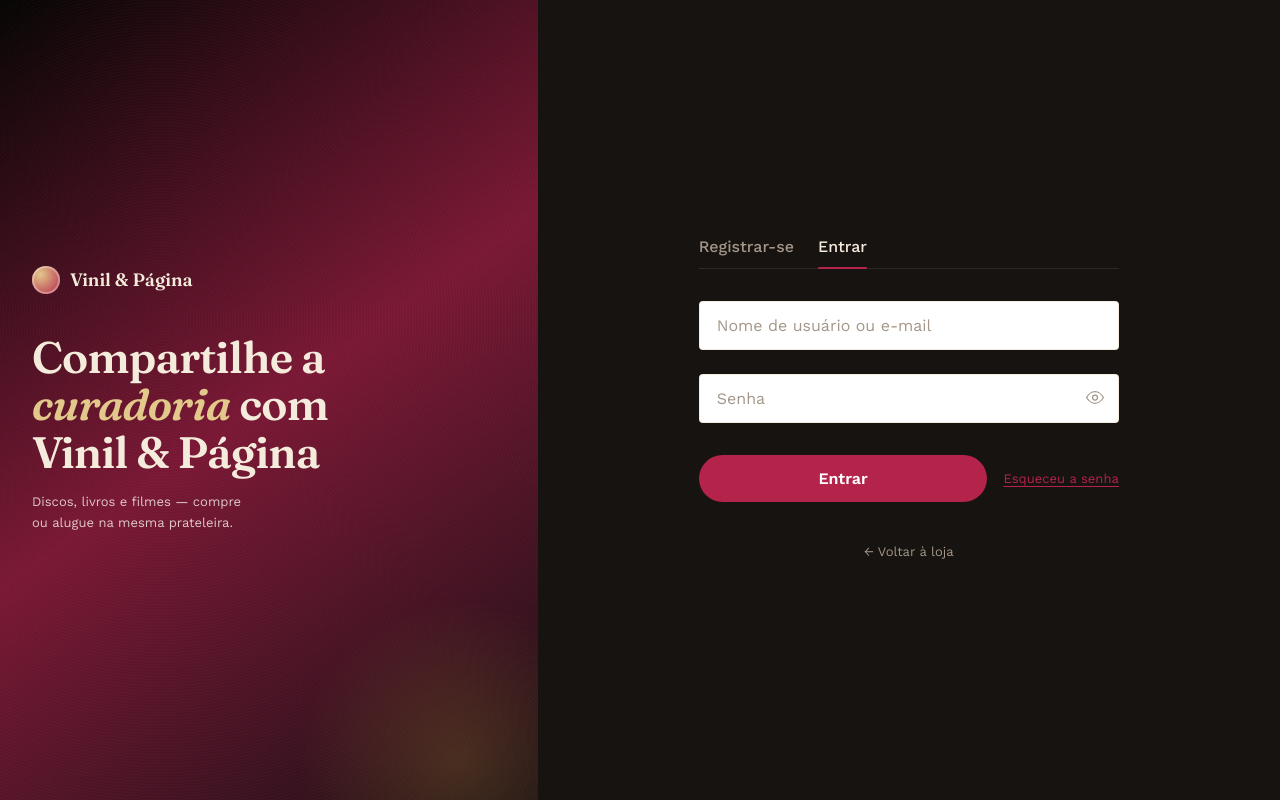
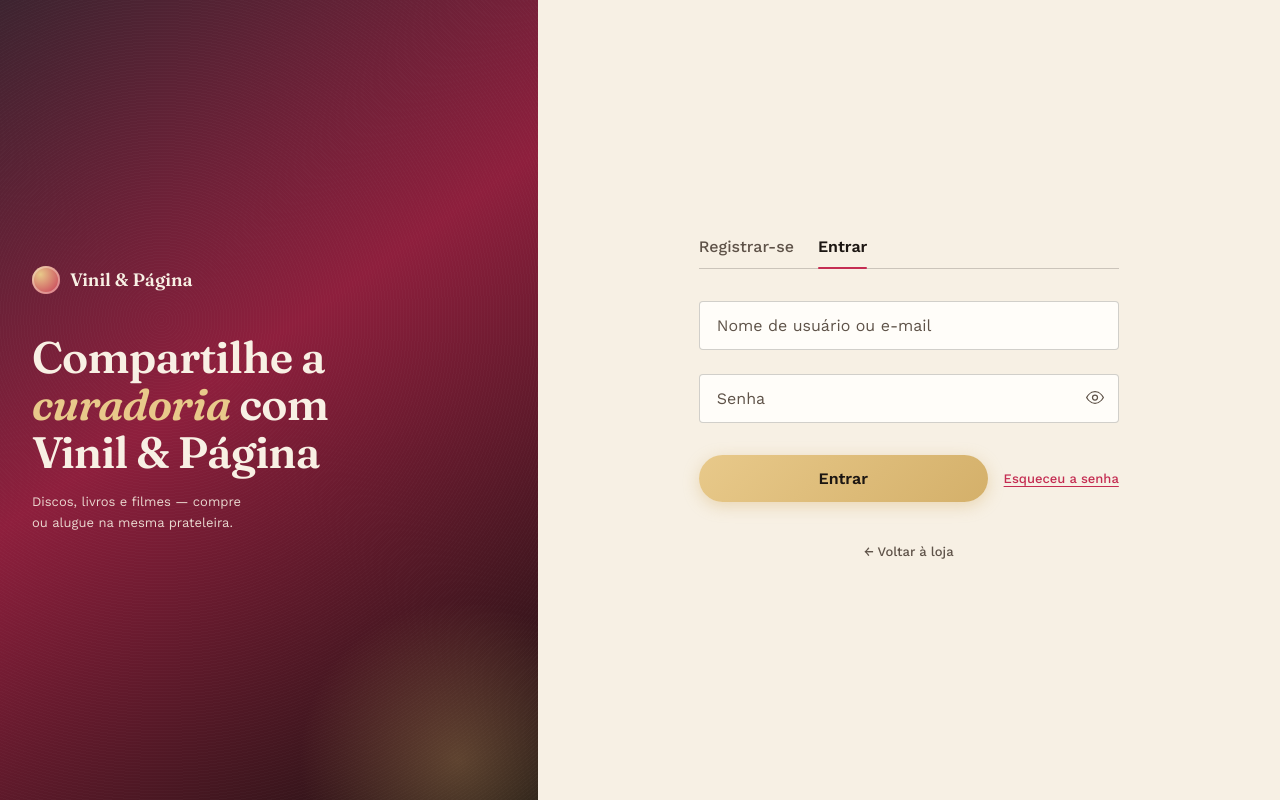
Before and after one commit to 0125mateus/site_vo, a Django app: page /login/ in a window 1280 px wide. Run offline with Django 5.2, Linux system fonts and the light colour scheme.

Commit message:
Fix input text visibility and lighten the premium dark theme.
Uses cream input backgrounds with dark text on login, search, and forms, and softens page backgrounds for better readability.

Co-authored-by: Cursor <cursoragent@cursor.com>

```diff
--- a/config/settings.py
+++ b/config/settings.py
@@ -87,7 +87,7 @@ USE_TZ = True
 STATIC_URL = '/static/'
 STATICFILES_DIRS = [BASE_DIR / 'static']
 STATIC_ROOT = BASE_DIR / 'staticfiles'
-STATIC_VERSION = '20260817o'
+STATIC_VERSION = '20260817p'
 
 STORAGES = {
     'default': {
--- a/static/css/assistant.css
+++ b/static/css/assistant.css
@@ -181,9 +181,10 @@
 .assistant-input-row input {
     flex: 1;
     padding: 10px 12px;
-    border: 1px solid rgba(33, 29, 26, 0.14);
+    border: 1px solid var(--input-border);
     border-radius: 2px;
-    background: var(--parchment, #F1E9D6);
+    background: var(--input-bg);
+    color: var(--input-text);
     font-family: inherit;
     font-size: 13px;
 }
--- a/static/css/auth.css
+++ b/static/css/auth.css
@@ -1,4 +1,4 @@
-/* Login split-screen — inspiração edX, paleta sebo/disqueira */
+/* Login split-screen — Hollywood premium com formulário legível */
 
 body.auth-page header,
 body.auth-page footer,
@@ -31,7 +31,7 @@ body.auth-page main {
     justify-content: center;
     padding: var(--space-5) var(--space-4);
     background:
-        linear-gradient(145deg, var(--paper-deep) 0%, var(--wine-deep) 50%, #1a0f14 100%);
+        linear-gradient(145deg, #3d2430 0%, var(--wine-deep) 45%, #1a1210 100%);
     color: var(--ink);
     overflow: hidden;
 }
@@ -53,7 +53,7 @@ body.auth-page main {
     width: 320px;
     height: 320px;
     border-radius: 50%;
-    background: radial-gradient(circle, rgba(166, 132, 47, 0.25), transparent 70%);
+    background: radial-gradient(circle, rgba(212, 176, 106, 0.3), transparent 70%);
     pointer-events: none;
 }
 
@@ -66,7 +66,7 @@ body.auth-page main {
     font-family: var(--font-display);
     font-size: 1.125rem;
     font-weight: 600;
-    color: inherit;
+    color: var(--ink);
     margin-bottom: var(--space-5);
 }
 
@@ -100,16 +100,17 @@ body.auth-page main {
     max-width: 28ch;
     font-size: var(--fs-small);
     line-height: 1.6;
-    color: rgba(245, 239, 228, 0.82);
+    color: rgba(248, 240, 228, 0.88);
 }
 
-/* Painel direito — formulário */
+/* Painel direito — formulário claro */
 .auth-split-panel {
     display: flex;
     align-items: center;
     justify-content: center;
     padding: var(--space-4) var(--space-3);
-    background: var(--card);
+    background: var(--surface-light);
+    color: var(--text-on-light);
 }
 
 .auth-panel-inner {
@@ -120,7 +121,7 @@ body.auth-page main {
     display: flex;
     gap: var(--space-3);
     margin-bottom: var(--space-4);
-    border-bottom: 1px solid var(--line);
+    border-bottom: 1px solid var(--input-border);
 }
 
 .auth-tab {
@@ -130,18 +131,19 @@ body.auth-page main {
     font-family: var(--font-body);
     font-size: 1rem;
     font-weight: 500;
-    color: var(--ink-soft);
+    color: var(--text-muted-on-light);
     cursor: pointer;
     position: relative;
     transition: color 0.2s ease;
 }
 
 .auth-tab:hover {
-    color: var(--ink);
+    color: var(--text-on-light);
 }
 
 .auth-tab.is-active {
-    color: var(--ink);
+    color: var(--text-on-light);
+    font-weight: 600;
 }
 
 .auth-tab.is-active::after {
@@ -158,18 +160,19 @@ body.auth-page main {
 .auth-panel-title {
     font-size: clamp(1.5rem, 3vw, 1.75rem);
     margin-bottom: var(--space-2);
+    color: var(--text-on-light);
 }
 
 .auth-panel-desc {
-    color: var(--ink-soft);
+    color: var(--text-muted-on-light);
     font-size: var(--fs-small);
     margin-bottom: var(--space-4);
     line-height: 1.55;
 }
 
 .auth-errors {
-    background: rgba(110, 44, 44, 0.1);
-    border: 1px solid rgba(110, 44, 44, 0.25);
+    background: rgba(196, 45, 82, 0.1);
+    border: 1px solid rgba(196, 45, 82, 0.3);
     color: var(--wine-deep);
     padding: 12px 14px;
     border-radius: var(--radius-sm);
@@ -189,7 +192,7 @@ body.auth-page main {
     top: 50%;
     transform: translateY(-50%);
     font-size: var(--fs-body);
-    color: var(--ink-soft);
+    color: var(--text-muted-on-light);
     pointer-events: none;
     transition: top 0.15s ease, transform 0.15s ease, font-size 0.15s ease, color 0.15s ease;
     background: transparent;
@@ -199,19 +202,24 @@ body.auth-page main {
 .auth-input {
     width: 100%;
     padding: 18px 14px 10px;
-    border: 1px solid var(--line-strong);
+    border: 1px solid var(--input-border);
     border-radius: 4px;
-    background: #fff;
+    background: var(--input-bg);
     font-family: var(--font-body);
     font-size: var(--fs-body);
-    color: var(--ink);
+    color: var(--input-text);
     transition: border-color 0.15s ease, box-shadow 0.15s ease;
+}
+
+.auth-input::placeholder {
+    color: transparent;
 }
 
 .auth-input:focus {
     outline: none;
     border-color: var(--wine);
-    box-shadow: 0 0 0 3px rgba(110, 44, 44, 0.12);
+    box-shadow: 0 0 0 3px rgba(196, 45, 82, 0.15);
+    background: #fff;
 }
 
 .auth-input:focus + label,
@@ -220,6 +228,12 @@ body.auth-page main {
     transform: none;
     font-size: var(--fs-eyebrow);
     color: var(--wine);
+}
+
+.auth-input:-webkit-autofill,
+.auth-input:-webkit-autofill:focus {
+    -webkit-text-fill-color: var(--input-text) !important;
+    box-shadow: 0 0 0 1000px var(--input-bg) inset !important;
 }
 
 .auth-field--password .auth-input {
@@ -234,13 +248,13 @@ body.auth-page main {
     border: none;
     background: none;
     padding: 6px;
-    color: var(--ink-soft);
+    color: var(--text-muted-on-light);
     cursor: pointer;
     border-radius: var(--radius-sm);
 }
 
 .auth-password-toggle:hover {
-    color: var(--ink);
+    color: var(--text-on-light);
 }
 
 .auth-field-error {
@@ -269,17 +283,18 @@ body.auth-page main {
     padding: 14px 24px;
     border: none;
     border-radius: 999px;
-    background: var(--wine);
-    color: #fff;
+    background: linear-gradient(135deg, var(--gold-soft), var(--gold));
+    color: var(--text-on-light);
     font-family: var(--font-body);
     font-size: 1rem;
     font-weight: 600;
     cursor: pointer;
     transition: background 0.2s ease, transform 0.15s ease;
+    box-shadow: 0 4px 16px var(--glow-gold);
 }
 
 .btn-auth-primary:hover {
-    background: var(--wine-deep);
+    background: linear-gradient(135deg, var(--gold-bright), var(--gold-soft));
 }
 
 .btn-auth-primary:active {
@@ -289,6 +304,7 @@ body.auth-page main {
 .auth-forgot {
     font-size: var(--fs-small);
     color: var(--wine);
+    font-weight: 500;
     text-decoration: underline;
     text-underline-offset: 3px;
 }
@@ -300,10 +316,11 @@ body.auth-page main {
 .auth-register-placeholder h2 {
     font-size: 1.375rem;
     margin-bottom: var(--space-2);
+    color: var(--text-on-light);
 }
 
 .auth-register-placeholder p {
-    color: var(--ink-soft);
+    color: var(--text-muted-on-light);
     font-size: var(--fs-small);
     line-height: 1.55;
     margin-bottom: var(--space-2);
@@ -311,9 +328,10 @@ body.auth-page main {
 
 .auth-register-note {
     padding: var(--space-2);
-    background: rgba(166, 132, 47, 0.1);
+    background: rgba(212, 176, 106, 0.15);
     border-left: 3px solid var(--gold);
     border-radius: 0 var(--radius-sm) var(--radius-sm) 0;
+    color: var(--text-on-light);
 }
 
 .auth-back-login {
@@ -329,7 +347,8 @@ body.auth-page main {
 }
 
 .auth-back-home a {
-    color: var(--ink-soft);
+    color: var(--text-muted-on-light);
+    font-weight: 500;
 }
 
 .auth-back-home a:hover {
--- a/static/css/style.css
+++ b/static/css/style.css
@@ -1,30 +1,37 @@
 /* Vinil & Página — estética Hollywood premium / cinema boutique */
 
 :root {
-    /* Paleta cinema — escuro + ouro + tapete vermelho */
-    --paper: #0C0A09;
-    --paper-deep: #060504;
-    --card: #161310;
-    --card-elevated: #1E1A16;
-    --ink: #F5EBDC;
-    --ink-soft: #A39688;
-    --wine: #B4234A;
-    --wine-deep: #7A1835;
-    --leather: #2A221C;
-    --leather-soft: #453830;
-    --gold: #C9A962;
-    --gold-soft: #E2C88A;
+    /* Hollywood premium — escuro elegante + superfícies claras para leitura */
+    --paper: #221E1A;
+    --paper-deep: #161310;
+    --card: #2E2924;
+    --card-elevated: #38322C;
+    --surface-light: #F7F0E4;
+    --surface-light-muted: #EBE2D4;
+    --ink: #F8F0E4;
+    --ink-soft: #C4B8A8;
+    --text-on-light: #1C1612;
+    --text-muted-on-light: #5E5248;
+    --input-bg: #FFFDF9;
+    --input-text: #1C1612;
+    --input-border: rgba(28, 22, 18, 0.2);
+    --wine: #C42D52;
+    --wine-deep: #8E1F3D;
+    --leather: #3A3028;
+    --leather-soft: #5A4A3E;
+    --gold: #D4B06A;
+    --gold-soft: #E8C98A;
     --gold-bright: #F5E6B8;
     --forest: #5A9A7A;
-    --line: rgba(245, 235, 220, 0.1);
-    --line-strong: rgba(201, 169, 98, 0.22);
-    --line-gold: rgba(201, 169, 98, 0.38);
-    --shadow: rgba(0, 0, 0, 0.45);
-    --shadow-deep: rgba(0, 0, 0, 0.72);
-    --overlay: rgba(0, 0, 0, 0.6);
-    --spotlight-gold: rgba(201, 169, 98, 0.12);
-    --spotlight-wine: rgba(180, 35, 74, 0.1);
-    --glow-gold: rgba(201, 169, 98, 0.35);
+    --line: rgba(248, 240, 228, 0.12);
+    --line-strong: rgba(201, 169, 98, 0.28);
+    --line-gold: rgba(212, 176, 106, 0.45);
+    --shadow: rgba(0, 0, 0, 0.35);
+    --shadow-deep: rgba(0, 0, 0, 0.55);
+    --overlay: rgba(0, 0, 0, 0.5);
+    --spotlight-gold: rgba(212, 176, 106, 0.14);
+    --spotlight-wine: rgba(196, 45, 82, 0.08);
+    --glow-gold: rgba(212, 176, 106, 0.4);
     --bottom-nav-offset: calc(4.75rem + env(safe-area-inset-bottom, 0px));
 
     --parchment: var(--ink);
```
Also changed, not shown: other parts of static/css/style.css (+47 -26 lines), static/css/gestao.css (+8 -5 lines).
